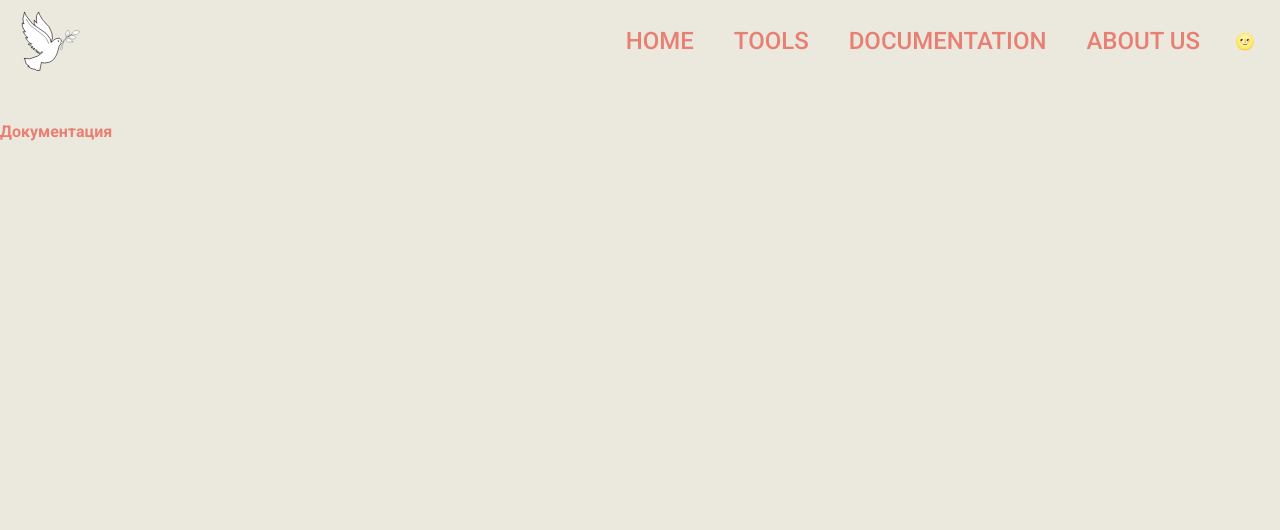
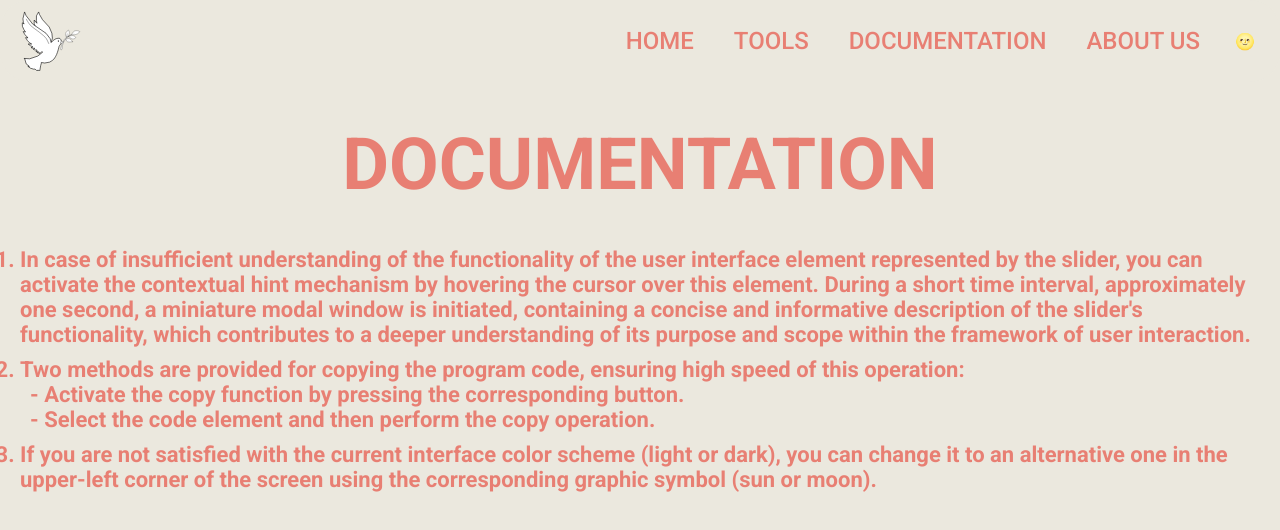
Before and after one commit to hetagdarchiev/HelpEnd, a React (Vite) app: page /documentation in a window 1280 px wide. Shown: the top 530 px of the page. Built offline with nearby package versions, Linux system fonts and the light colour scheme.

Commit message:
filling out documentation

```diff
--- a/index.html
+++ b/index.html
@@ -7,7 +7,7 @@
     <title>HelpEnd</title>
   </head>
   <body>
-    <div id="root"></div>
+    <main id="root"></main>
     <script type="module" src="/src/main.jsx"></script>
   </body>
 </html>
--- a/src/App.jsx
+++ b/src/App.jsx
@@ -13,13 +13,15 @@ import BorderRadius from "./pages/Tools/components/BorderRadiusCss/BorderRadiusC
 import CubicBezie from "./pages/Tools/components/CubicBezie/CubicBezie.jsx";
 import ShadowGeneratorCss from "./pages/Tools/components/ShadowGeneratorCss/ShadowGeneratorCss.jsx";
 import Gradient from "./pages/Tools/components/GradientGenerator/GradientGenerator.jsx";
-import Flex from './pages/Tools/components/Flex/Flex.jsx'
-import ScssFunc from './pages/Tools/components/ScssFunctions/ScssFunctions.jsx'
+import Flex from "./pages/Tools/components/Flex/Flex.jsx";
+import ScssFunc from "./pages/Tools/components/ScssFunctions/ScssFunctions.jsx";
+import ScssMixin from "./pages/Tools/components/ScssMixins/ScssMixins.jsx";
 function App() {
   return (
     <>
       <BrowserRouter>
         <Header />
+
         <Routes>
           <Route path="/home" element={<Home />} />
           <Route path="/tools" element={<Tools />} />
@@ -34,6 +36,7 @@ function App() {
           <Route path="/gradientGenerator" element={<Gradient />} />
           <Route path="/flexGenerator" element={<Flex />} />
           <Route path="/funcScss" element={<ScssFunc />} />
+          <Route path="/mixinsScss" element={<ScssMixin />} />
         </Routes>
       </BrowserRouter>
     </>
--- a/src/pages/About/About.jsx
+++ b/src/pages/About/About.jsx
@@ -1,3 +1,14 @@
 export default function FuncName(params) {
-  return <>О нас</>;
+  return (
+    <>
+      <p>
+        This web resource was created not for the purpose of making financial
+        profit, but to meet the specific needs of the professional programming
+        community. To a certain extent, this website also serves as a digital
+        portfolio of the developer who created it, which allows you to
+        demonstrate his professional competencies and experience in the field of
+        web development.
+      </p>
+    </>
+  );
 }
--- a/src/pages/Documentation/Documentation.jsx
+++ b/src/pages/Documentation/Documentation.jsx
@@ -1,3 +1,40 @@
-export default function FuncName(params) {
-  return <>Документация</>;
+import classes from "./Documentation.module.scss";
+export default function FuncName() {
+  return (
+    <section>
+      <h1>Documentation</h1>
+      <div>
+        <ul className={`${classes.list} container`}>
+          <li>
+            In case of insufficient understanding of the functionality of the
+            user interface element represented by the slider, you can activate
+            the contextual hint mechanism by hovering the cursor over this
+            element. During a short time interval, approximately one second, a
+            miniature modal window is initiated, containing a concise and
+            informative description of the slider's functionality, which
+            contributes to a deeper understanding of its purpose and scope
+            within the framework of user interaction.
+          </li>
+          <li>
+            Two methods are provided for copying the program code, ensuring high
+            speed of this operation:
+            <br />
+            <span>
+              - Activate the copy function by pressing the corresponding button.
+            </span>
+            <br />
+            <span>
+              - Select the code element and then perform the copy operation.
+            </span>
+          </li>
+          <li>
+            If you are not satisfied with the current interface color scheme
+            (light or dark), you can change it to an alternative one in the
+            upper-left corner of the screen using the corresponding graphic
+            symbol (sun or moon).
+          </li>
+        </ul>
+      </div>
+    </section>
+  );
 }
--- /dev/null
+++ b/src/pages/Documentation/Documentation.module.scss
@@ -0,0 +1,12 @@
+@use "../../styles/helpers/" as *;
+.list {
+    font-size: rem(22);
+    li {
+        list-style: decimal;
+        margin-bottom: 10px;
+    }
+    span
+    {
+        margin-left: 10px;
+    }
+}
--- a/src/pages/Home/components/Welcome/Welcome.jsx
+++ b/src/pages/Home/components/Welcome/Welcome.jsx
@@ -2,7 +2,7 @@ import style from "./Welcome.module.scss";
 export default function Welcome() {
   return (
     <section className={`${style["welcome"] || ""}`}>
-      <h1 title="Welcome">
+      <h1 className={`${style.title}`} title="Welcome">
         <span>Your</span>
         <span>assistant</span>
         <span>for creating</span>
--- a/src/pages/Home/components/Welcome/Welcome.module.scss
+++ b/src/pages/Home/components/Welcome/Welcome.module.scss
@@ -37,6 +37,10 @@
             animation: wordsUpper 1.7s ease;
         }
     }
+    .title
+    {
+        margin-bottom: 0;
+    }
 }
 @keyframes wordsUpper {
     from {
--- a/src/pages/Tools/Tools.jsx
+++ b/src/pages/Tools/Tools.jsx
@@ -3,9 +3,11 @@ import style from "./Tools.module.scss";
 
 export default function ToolsList() {
   return (
+    <section>
+      <h1>Tools</h1>
       <nav aria-label="CSS инструменты">
         <div className={`${style["tools__container"]} container`}>
-        <fieldset >
+          <fieldset>
             <legend>CSS </legend>
             <ul className={style["tools__list"]}>
               <li>
@@ -49,11 +51,19 @@ export default function ToolsList() {
             <legend>Scss</legend>
             <ul className={`${style["tools__list"]}`}>
               <li>
-              <Link to={"/funcScss"} className={`button`}>Functions</Link>
+                <Link to={"/funcScss"} className={`button`}>
+                  Functions
+                </Link>
+              </li>
+              <li>
+                <Link to={"/mixinsScss"} className={`button`}>
+                  Mixins
+                </Link>
               </li>
             </ul>
           </fieldset>
         </div>
       </nav>
+    </section>
   );
 }
--- a/src/pages/Tools/components/Flex/Flex.jsx
+++ b/src/pages/Tools/components/Flex/Flex.jsx
@@ -11,7 +11,6 @@ export default function Flex() {
   const [flexShrink, setFlexShrink] = useState([1, 1, 1]);
   const [flexBasis, setFlexBasis] = useState([0, 0, 0]);
   const [order, setOrder] = useState([0, 0, 0]);
-  const [flex, setFlex] = useState([1, 1, 1]);
   const [width, setWidth] = useState("65");
   const styleObject = {
     flexDirection: direction,
--- a/src/pages/Tools/components/PxToRem/PxToRem.jsx
+++ b/src/pages/Tools/components/PxToRem/PxToRem.jsx
@@ -14,7 +14,7 @@ export default function PxToRem() {
       return;
     }
     try {
-      await navigator.clipboard.writeText(obj.value);
+      await navigator.clipboard.writeText(`${obj.value}rem`);
       setBorderColorSet(true);
       setTimeout(() => {
         setBorderColorSet(false);
--- /dev/null
+++ b/src/pages/Tools/components/ScssMixins/ScssMixins.jsx
@@ -0,0 +1,45 @@
+import Code from "../../../../components/CodePreview/CodePreview";
+export default function Mixins(params) {
+  return (
+    <section>
+      <Code title={"hidden & visible"}>
+        {`@mixin toggle-hide($bool: false) {
+  @if ($bool) {
+    display: block;
+  } @else {
+    display: none;
+  }
+}`}
+      </Code>
+      <Code title={"Absolute center"}>
+        {`@mixin absoluteCenter {
+  position: absolute;
+  top: 50%;
+  left: 50%;
+  transform: translate(-50%, -50%);
+}`}
+      </Code>
+      <Code title={"absolute hidden"}>
+        {`@mixin absolute-hidden {
+  position: absolute !important;
+  width: 1px !important;
+  height: 1px !important;
+  margin: -1px !important;
+  border: 0 !important;
+  padding: 0 !important;
+  white-space: nowrap !important;
+  clip-path: inset(100%) !important;
+  clip: rect(0 0 0 0) !important;
+  overflow: hidden !important;
+}`}
+      </Code>
+      <Code title={"Calculating the width of the container"}>
+        {`@mixin container($width,$padd) {
+  max-width: $width + ($padd*2)+px;
+  margin-inline: auto;
+  padding-inline: $padd+px;
+}`}
+      </Code>
+    </section>
+  );
+}
--- a/src/styles/_globals.scss
+++ b/src/styles/_globals.scss
@@ -18,11 +18,13 @@ h1 {
   font-size: rem(72);
   text-transform: uppercase;
   text-align: center;
+  margin-bottom: 40px;
   @include loptop {
     font-size: rem(62);
   }
   @include tablet {
     font-size: rem(32);
+    margin-bottom: 10px;
   }
 }
 h2 {
```
Also changed, not shown: 1 other file (tests, documents, lock files or other folders). Lines whose indentation alone changed are shown as unchanged.
